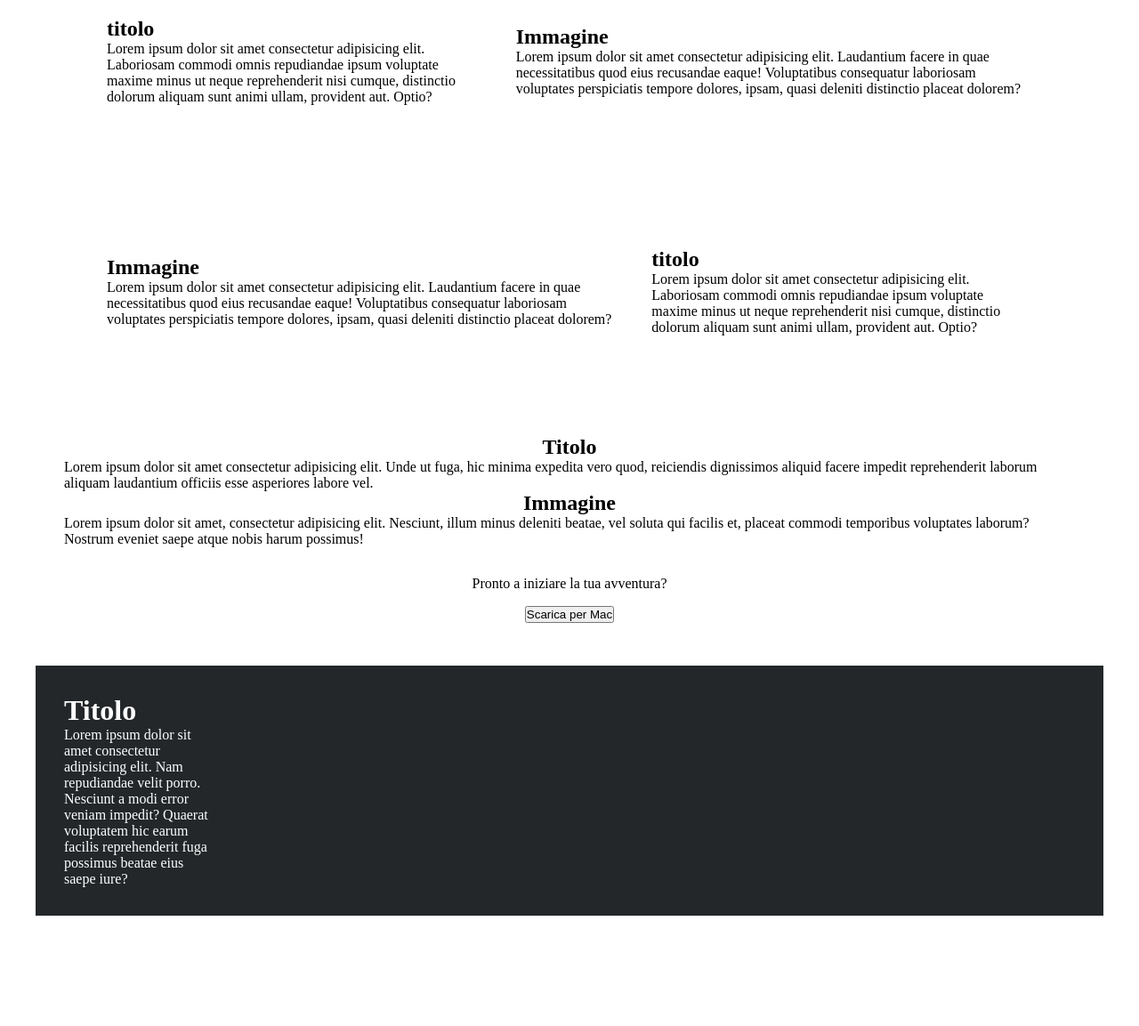
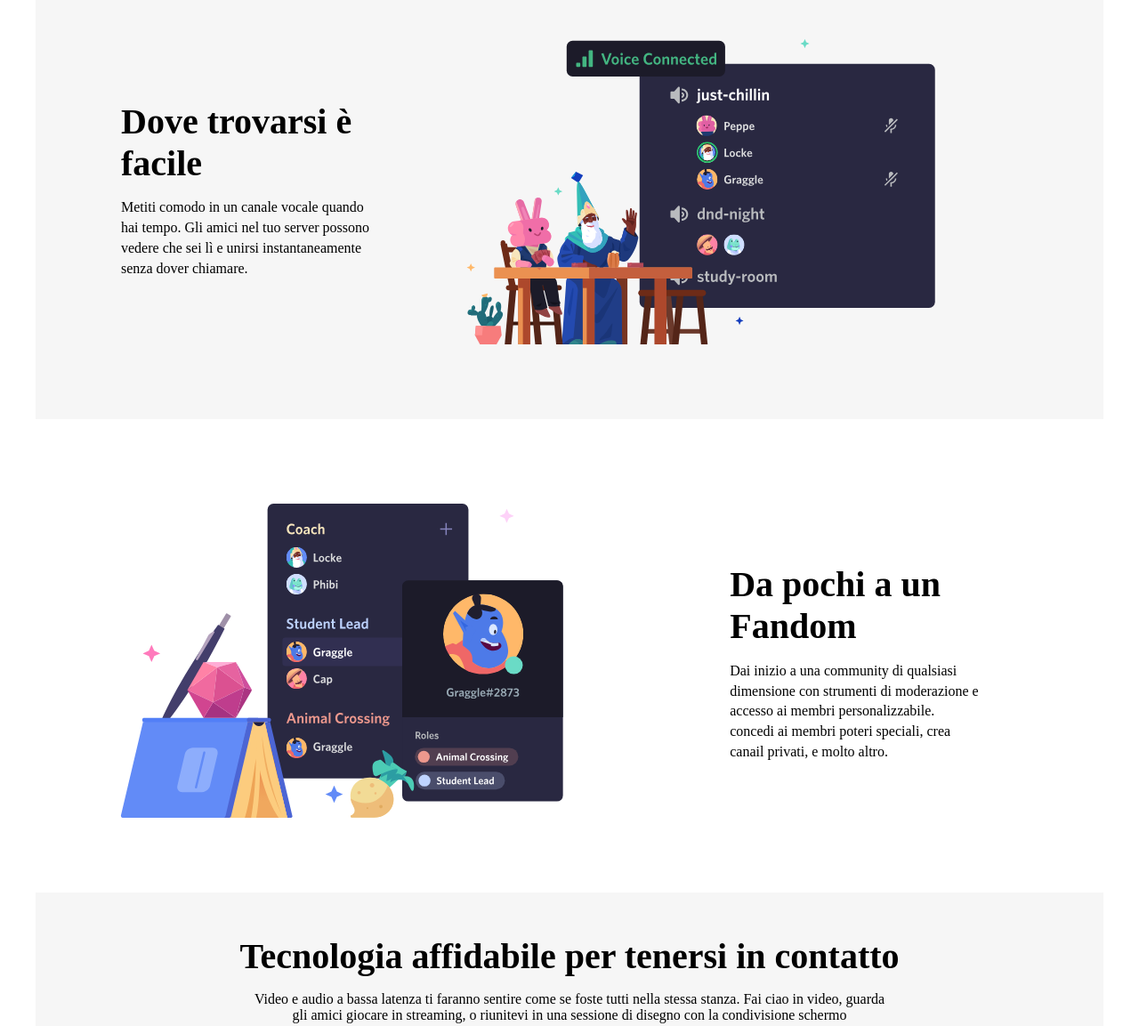
Before and after one commit to afablelorenz/htmlcss-discord, a plain HTML site: page index.html in a window 1280 px wide. Shown: the part 1076-2229 px from the top of the page at 89% size. Before the commit the page ends 2105 px from the top, so only its background shows below. Drawn offline with Linux system fonts and the light colour scheme.

Commit message:
updated css of main

```diff
--- a/css/style.css
+++ b/css/style.css
@@ -12,6 +12,15 @@
     display: flex;
     justify-content: center;
     align-items: center;
+}
+
+.imgMain{
+    height: 23rem;
+}
+
+.mainH1{
+    font-size: 2.5rem;
+    padding: 1rem;
 }
 
 div.container{
@@ -88,27 +97,39 @@ div.column-small{
 }
 
 div.column-big{
-    width:60%;
+    width:80%;
 }
 
-section.invite h1{
-    font-size: 2.5rem;
-    padding: 1rem;
-}
 
 section.invite p{
     padding: 0.1rem 0.2rem 0.2rem 1rem;
 }
 
-section.invite img{
-    height: 23rem;
+
+section.find{
+    background-color: #f6f6f6;;
 }
+
+
+section.find p{
+    padding: 0.1rem 0.2rem 0.2rem 1rem;
+}
+
+section.fandom p{
+    padding: 0.1rem 0.2rem 0.2rem 1rem;
+}
+
 section.contact{
     padding: 2rem;
     display: flex;
     flex-direction: column;
     justify-content: center;
     align-items: center;
+    background-color: #f6f6f6;
+}
+
+section.contact p{
+    text-align: center;
 }
 
 section.contact .adventure{
--- a/index.html
+++ b/index.html
@@ -47,10 +47,10 @@
             <main>
                 <section class="invite flex-centered">
                     <div class=" column column-big">
-                        <img src="./img/item1.svg" alt="">
+                        <img src="./img/item1.svg" alt="" class="imgMain">
                     </div>
                     <div class="column column-small">
-                        <h1>Un Luogo a invito<br> con tutto lo<br> spazio<br>
+                        <h1 class="mainH1">Un Luogo a invito<br> con tutto lo<br> spazio<br>
                         necessario per<br> parlare</h1>
                         <p>I server Discord sono organizzati in canali</p>
                         <p>tematici in cui puoi collaborarem condividere o</p>
@@ -58,32 +58,42 @@
                         <p>senza intasare una chat di gruppo.</p>
                     </div>
                 </section>
+
                 <section class="find flex-centered">
                     <div class="column column-small">
-                        <h1>titolo</h1>
-                        <p>Lorem ipsum dolor sit amet consectetur adipisicing elit. Laboriosam commodi omnis repudiandae ipsum voluptate maxime minus ut neque reprehenderit nisi cumque, distinctio dolorum aliquam sunt animi ullam, provident aut. Optio?</p>
+                        <h1 class="mainH1">Dove trovarsi è<br> facile</h1>
+                        <p>Metiti comodo in un canale vocale quando</p>
+                        <p>hai tempo. Gli amici nel tuo server possono</p>
+                        <p>vedere che sei lì e unirsi instantaneamente</p>
+                        <p>senza dover chiamare.</p>
                     </div>
                     <div class=" column column-big">
-                        <h1>Immagine</h1>
-                        <p>Lorem ipsum dolor sit amet consectetur adipisicing elit. Laudantium facere in quae necessitatibus quod eius recusandae eaque! Voluptatibus consequatur laboriosam voluptates perspiciatis tempore dolores, ipsam, quasi deleniti distinctio placeat dolorem?</p>
+                        <img src="./img/item2.svg" alt="" class="imgMain">
                     </div>
                 </section>
                 <section class="fandom flex-centered">
                     <div class=" column column-big">
-                        <h1>Immagine</h1>
-                        <p>Lorem ipsum dolor sit amet consectetur adipisicing elit. Laudantium facere in quae necessitatibus quod eius recusandae eaque! Voluptatibus consequatur laboriosam voluptates perspiciatis tempore dolores, ipsam, quasi deleniti distinctio placeat dolorem?</p>
+                        <img src="./img/item3.svg" alt="" class="imgMain">
                     </div>
                     <div class="column column-small">
-                        <h1>titolo</h1>
-                        <p>Lorem ipsum dolor sit amet consectetur adipisicing elit. Laboriosam commodi omnis repudiandae ipsum voluptate maxime minus ut neque reprehenderit nisi cumque, distinctio dolorum aliquam sunt animi ullam, provident aut. Optio?</p>
+                        <h1 class="mainH1">Da pochi a un<br> Fandom</h1>
+                        <p>Dai inizio a una community di qualsiasi</p>
+                        <p>dimensione con strumenti di moderazione e</p>
+                        <p>accesso ai membri personalizzabile.</p>
+                        <p>concedi ai membri poteri speciali, crea</p>
+                        <p>canail privati, e molto altro.</p>
                     </div>
                 </section>
                 <section class="contact">
-                        <h1>Titolo</h1>
-                        <p>Lorem ipsum dolor sit amet consectetur adipisicing elit. Unde ut fuga, hic minima expedita vero quod, reiciendis dignissimos aliquid facere impedit reprehenderit laborum aliquam laudantium officiis esse asperiores labore vel.</p>
-                        <h2>Immagine</h2>
-                        <p>Lorem ipsum dolor sit amet, consectetur adipisicing elit. Nesciunt, illum minus deleniti beatae, vel soluta qui facilis et, placeat commodi temporibus voluptates laborum? Nostrum eveniet saepe atque nobis harum possimus!</p>
+                        <h1 class="mainH1">Tecnologia affidabile per tenersi in contatto</h1>
+                        <p>Video e audio a bassa latenza ti faranno sentire come
+                            se foste tutti nella stessa stanza. Fai ciao in video, guarda<br>
+                            gli amici giocare in streaming, o riunitevi in una sessione di
+                            disegno con la condivisione schermo
+                        </p>
+                        <img src="./img/item4-big.svg" alt="">
                         <div class="contact adventure">
+                            <img src="./img/stars.svg">
                             <p>Pronto a iniziare la tua avventura?</p>
                             <button>Scarica per Mac</button>
                         </div>
```
